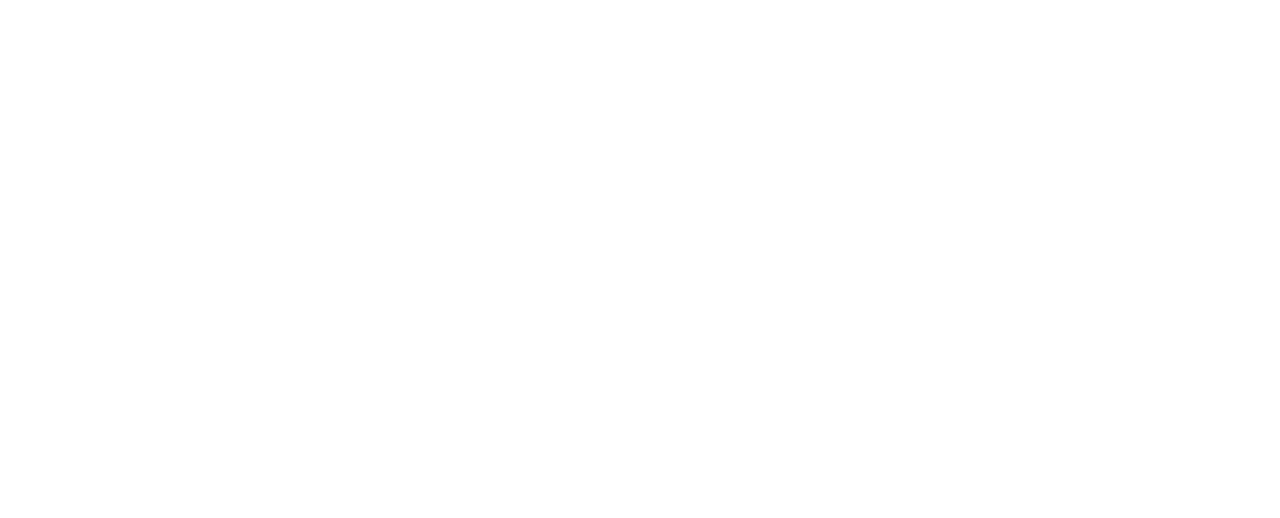
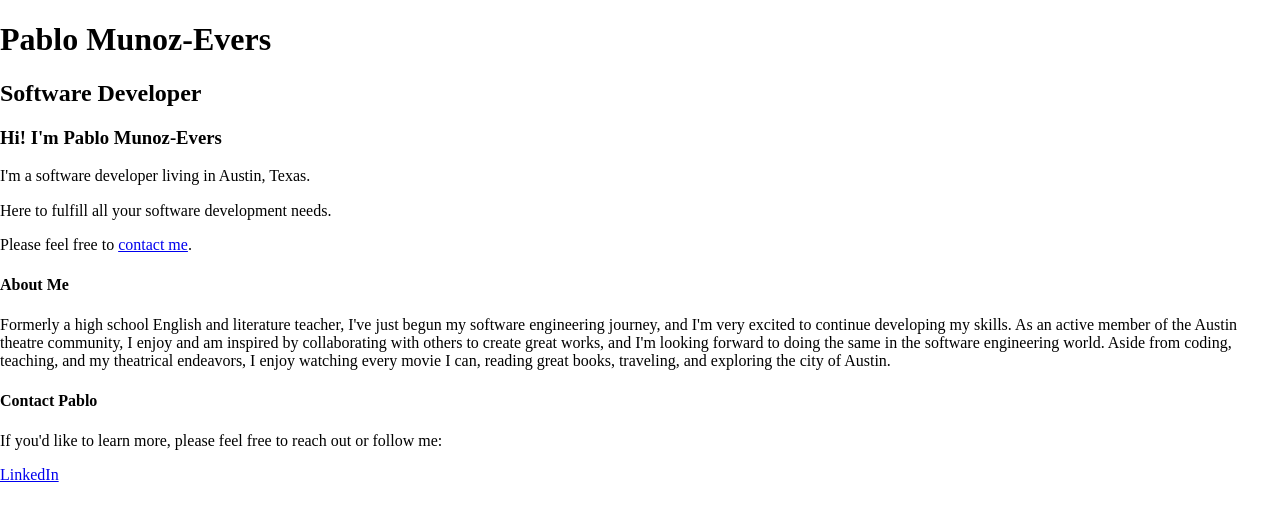
Before and after one commit to pamunev/portfolio, a plain HTML site: page index.html in a window 1280 px wide. Drawn offline with nearby package versions, Linux system fonts and the light colour scheme.

Commit message:
Update index.html

```diff
--- a/index.html
+++ b/index.html
@@ -1,6 +1,48 @@
 <!DOCTYPE html>
 <html>
+
 <head>
+  <meta charset="utf-8">
+  <meta name="viewport" content="width=device-width">
+  <title>Pablo Munoz-Evers | Software Developer</title>
+  <link href="https://cdnjs.cloudflare.com/ajax/libs/normalize/8.0.1/normalize.min.css" rel="stylesheet" type="text/css" />
+  <link href="style.css" rel="stylesheet" type="text/css" />
   </head>
+
 <body>
+  <!-- link to a picture of me -->
+
+
+<header>
+  <h1>Pablo Munoz-Evers</h1>
+  <h2>Software Developer</h2>
+  </header>
+
+<main>
+  <!-- Intro section -->
+  <article>
+    <h3>Hi! I'm Pablo Munoz-Evers</h3>
+    <p>I'm a software developer living in Austin, Texas.</p>
+    <p>Here to fulfill all your software development needs.</p>
+    <p>Please feel free to <a href="#contact">contact me</a>.</p>
+  </article>
+
+  <!-- About Me section -->
+  <article>
+    <h4>About Me</h4>
+    <p>Formerly a high school English and literature teacher, I've just begun my software engineering journey, and I'm very excited to continue developing my skills. As an active member of the Austin theatre community, I enjoy and am inspired by collaborating with others to create great works, and I'm looking forward to doing the same in the software engineering world. Aside from coding, teaching, and my theatrical endeavors, I enjoy watching every movie I can, reading great books, traveling, and exploring the city of Austin.</p>
+  </article>
+  <!-- Contact section -->
+
+  <article id="contact">
+    <h4>Contact Pablo</h4>
+    <p>If you'd like to learn more, please feel free to reach out or follow me:</p>
+    <a href="https://www.linkedin.com/in/pablo-munoz-evers-46b232149/">LinkedIn</a>
+    <a href="https://github.com/pamunev>GitHub</a>
+  </article>
+  </main>
+
+  <footer>
+  </footer>
+
   </body>
```
